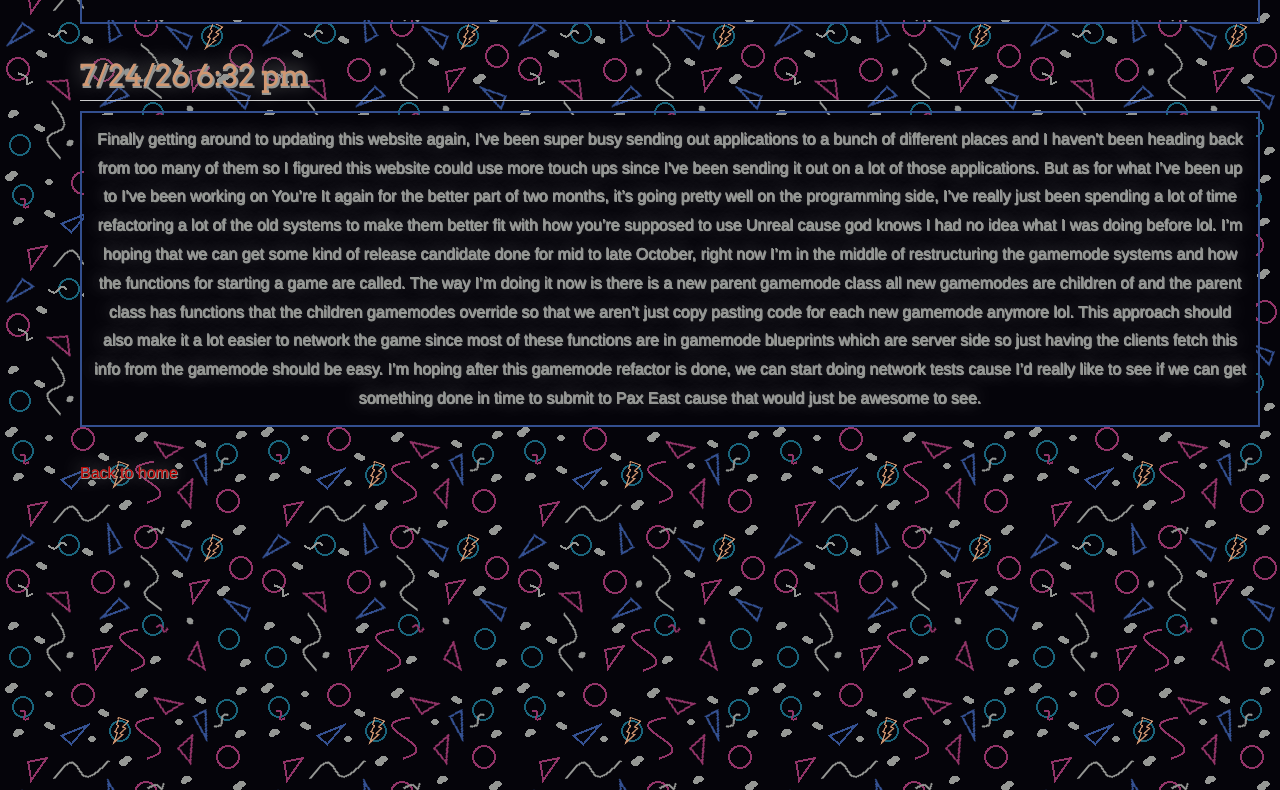
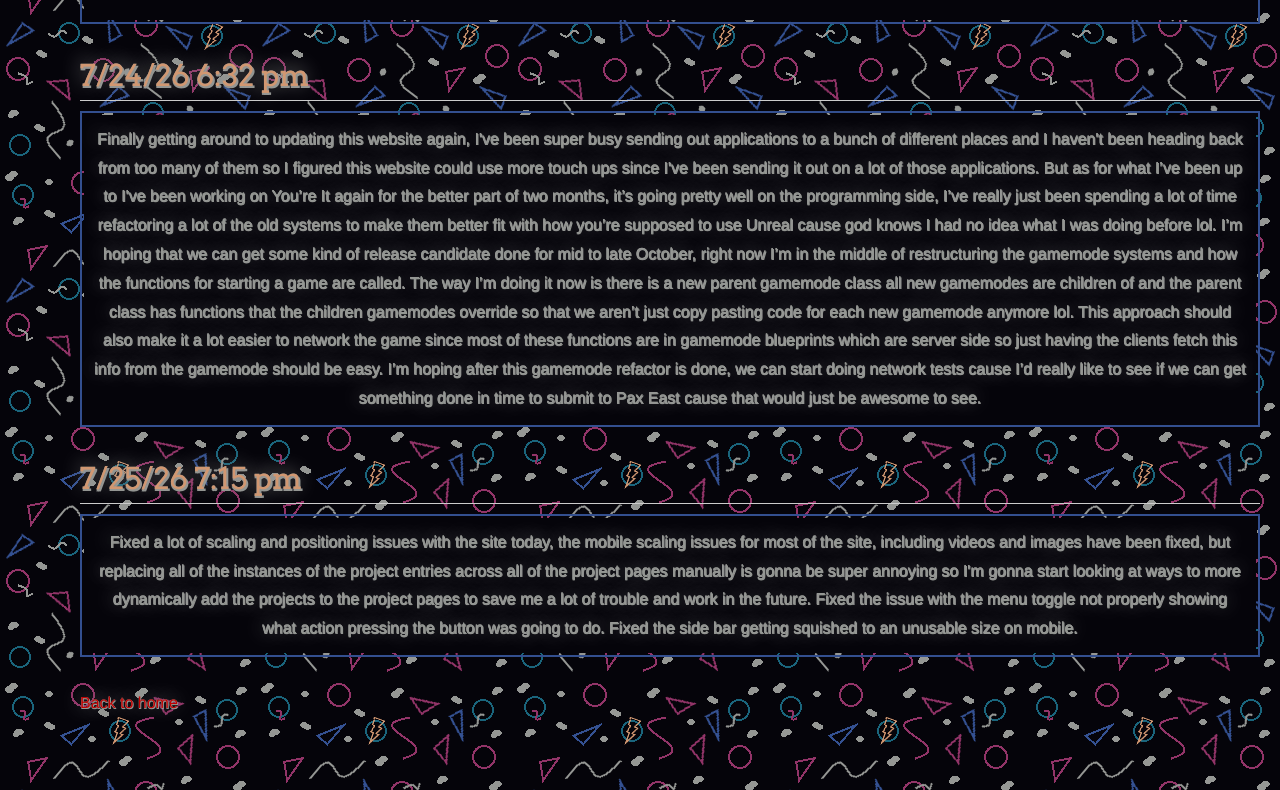
Before and after one commit to goobydaniels/goobydaniels.github.io, a Jekyll site: the page built from blog-page.md, in a window 1280 px wide. Shown: the part 602-1392 px from the top of the page. Built offline with Jekyll 4.4.1, drawn with Linux system fonts in a browser that asks for light colours; our own code applies the rules of GitHub Pages for plain Markdown files; grey boxes are pictures that could not be loaded.

Commit message:
forgot new blog post

```diff
--- a/blog-page.md
+++ b/blog-page.md
@@ -64,4 +64,15 @@ layout: default
   </tr>
 </table>
 
+## 7/25/26 7:15 pm
+<table>
+  <tr>
+    <td colspan="1" style="text-align: center;">
+    <b>
+     Fixed a lot of scaling and positioning issues with the site today, the mobile scaling issues for most of the site, including videos and images have been fixed, but replacing all of the instances of the project entries across all of the project pages manually is gonna be super annoying so I'm gonna start looking at ways to more dynamically add the projects to the project pages to save me a lot of trouble and work in the future. Fixed the issue with the menu toggle not properly showing what action pressing the button was going to do. Fixed the side bar getting squished to an unusable size on mobile.
+    </b>
+    </td>
+  </tr>
+</table>
+
 [Back to home](./)
```
